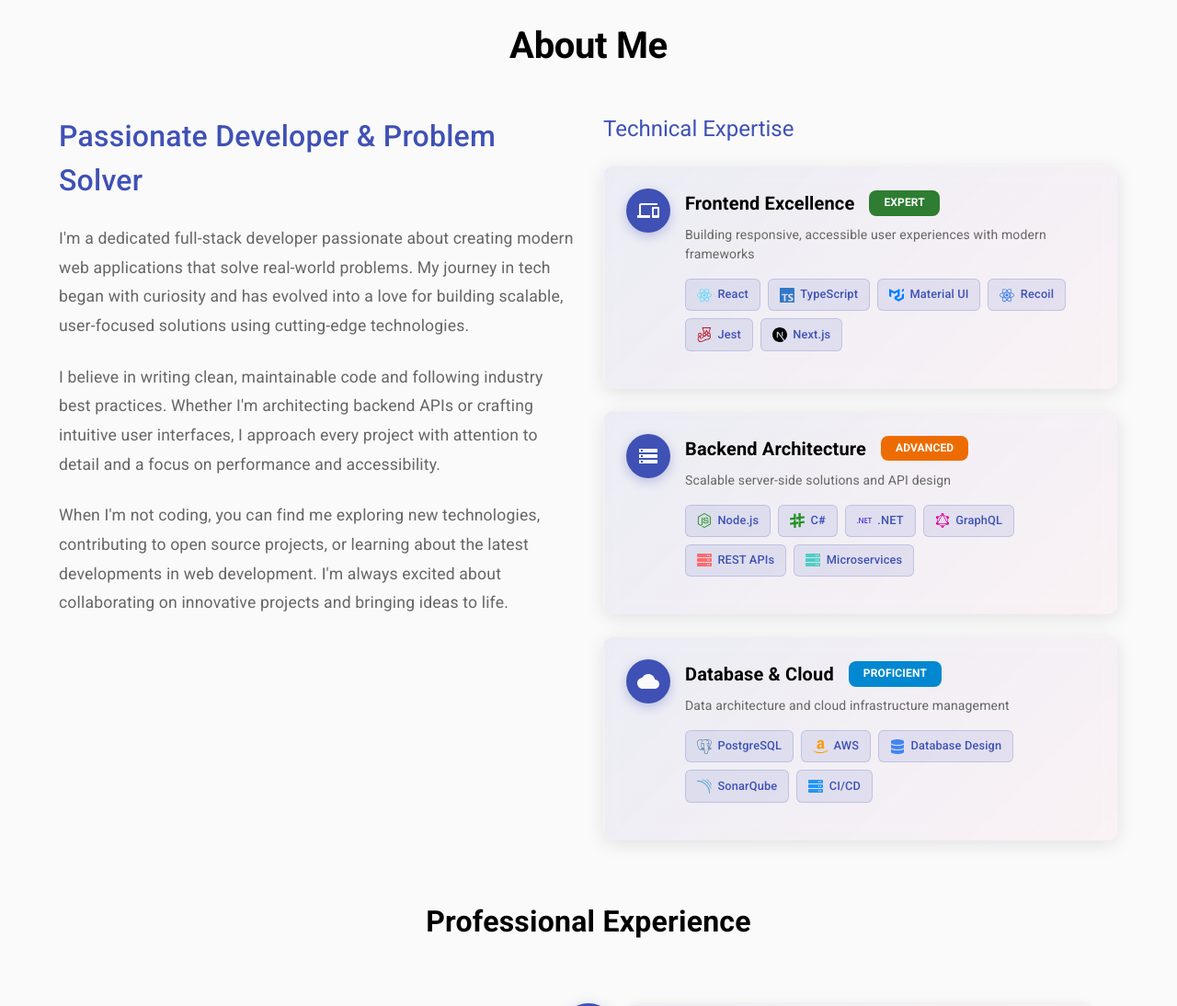
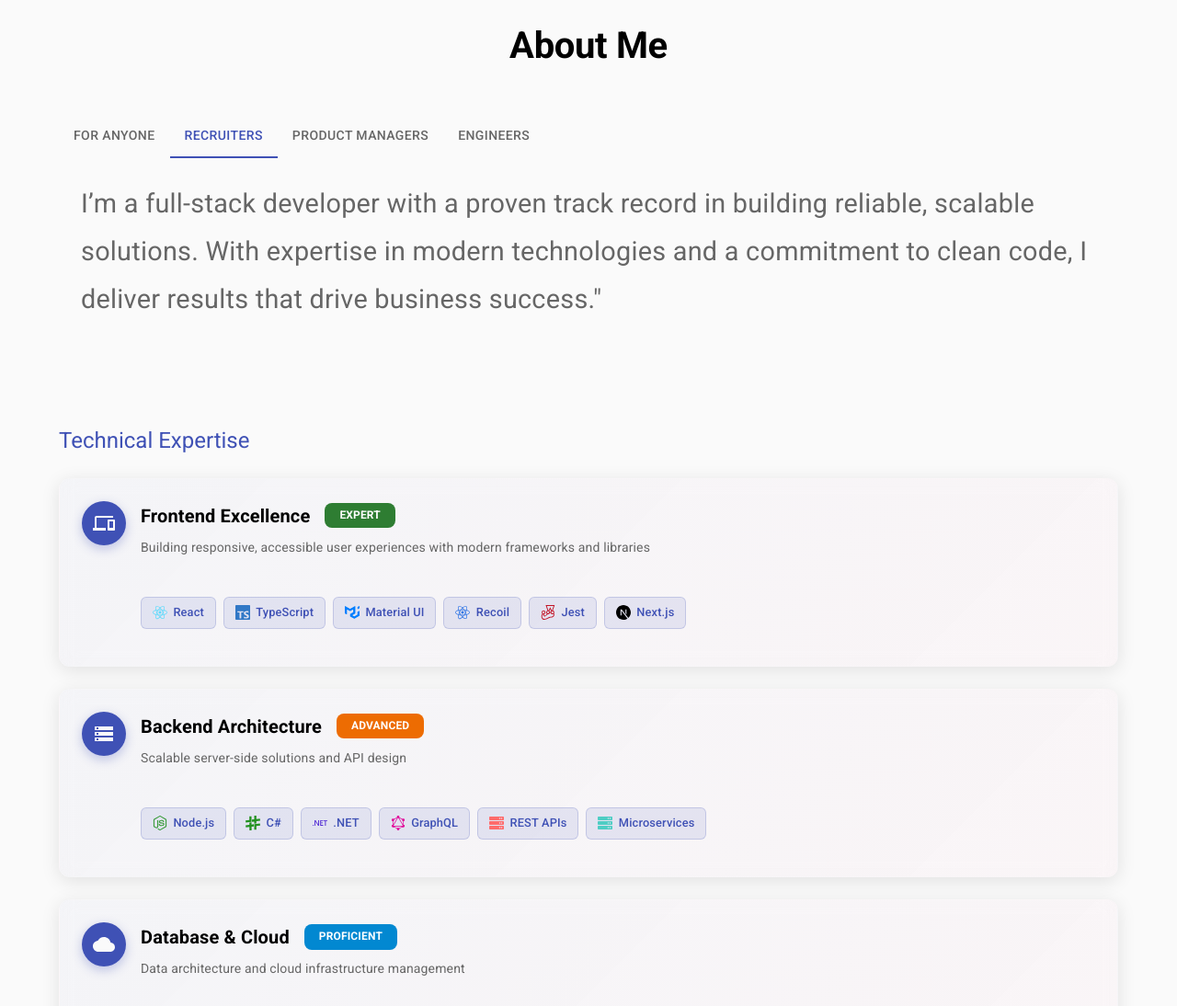
Before and after one commit to BernardoMoschen/portfolio_astro, an Astro site: page / in a window 1280 px wide. Shown: the part 840-1934 px from the top of the page at 92% size. Built offline with nearby package versions, Linux system fonts and the light colour scheme; Astro itself is replaced by a stand-in of ours.

Commit message:
refactor:renew about section

```diff
--- a/src/components/data/aboutData.ts
+++ b/src/components/data/aboutData.ts
@@ -9,6 +9,7 @@ export interface TechnicalArea {
     iconType: 'devices' | 'storage' | 'cloud';
     technologies: Technology[];
     description: string;
+    descriptionHighlight: string;
     highlight: 'Expert' | 'Advanced' | 'Proficient';
 }
 
@@ -33,7 +34,8 @@ export const technicalAreas: TechnicalArea[] = [
             { name: 'Jest', iconColor: '#C21325', iconType: 'jest' },
             { name: 'Next.js', iconColor: '#000000', iconType: 'nextjs' },
         ],
-        description: 'Building responsive, accessible user experiences with modern frameworks',
+        description: `Building responsive, accessible user experiences with modern frameworks and libraries`,
+        descriptionHighlight: 'I write JavaScript that works (after a few Stack Overflow dives)',
         highlight: 'Expert'
     },
     {
@@ -48,6 +50,7 @@ export const technicalAreas: TechnicalArea[] = [
             { name: 'Microservices', iconColor: '#4ECDC4', iconType: 'server' },
         ],
         description: 'Scalable server-side solutions and API design',
+        descriptionHighlight:'I turn APIs into magic—or at least functioning endpoints',
         highlight: 'Advanced'
     },
     {
@@ -61,6 +64,7 @@ export const technicalAreas: TechnicalArea[] = [
             { name: 'CI/CD', iconColor: '#2196F3', iconType: 'server' },
         ],
         description: 'Data architecture and cloud infrastructure management',
+        descriptionHighlight:'I send code to production and pray nothing breaks.' ,
         highlight: 'Proficient'
     },
 ];
--- a/src/components/sections/About/AboutContent.tsx
+++ b/src/components/sections/About/AboutContent.tsx
@@ -1,72 +1,76 @@
-import React from 'react';
+import React, { useState, type SyntheticEvent } from 'react';
 import {
     Grid,
     Box,
     Typography,
-    useTheme,
-    useMediaQuery,
 } from '@mui/material';
+import Tab from '@mui/material/Tab';
+import TabContext from '@mui/lab/TabContext';
+import TabList from '@mui/lab/TabList';
+import TabPanel from '@mui/lab/TabPanel';
+
+type AudienceBrief = {
+    audience: string;
+    brief: string;
+};
+
+const briefList: AudienceBrief[] = [
+    {
+        audience: 'For anyone',
+        brief:
+            'I design and develop scalable, user-focused applications that solve real-world problems. Whether it’s a sleek web platform or a complex backend system, I bring ideas to life with precision and care.',
+    },
+    {
+        audience: 'Recruiters',
+        brief:
+            'I’m a full-stack developer with a proven track record in building reliable, scalable solutions. With expertise in modern technologies and a commitment to clean code, I deliver results that drive business success."',
+    },
+    {
+        audience: 'Product Managers',
+        brief:
+            'I bring end-to-end technical expertise to support your product journey, from discovery to delivery. I’ll collaborate closely to align technical execution with your product vision, maximizing impact at every stage.',
+    },
+    {
+        audience: 'Engineers',
+        brief:
+            'I’m a developer who values efficiency, maintainability, and collaboration. I write clean, scalable code, optimize performance, and contribute to a strong engineering culture by sharing knowledge and solving challenges together.',
+    },
+];
 
 const AboutContent: React.FC = () => {
-    const theme = useTheme();
-    const isMobile = useMediaQuery(theme.breakpoints.down('md'));
+    const [selectedTab, setSelectedTab] = useState<number>(1);
+
+    const handleChange = (_event: SyntheticEvent, newValue: number) => {
+        setSelectedTab(newValue);
+    };
 
     return (
-        <Grid size={{ xs: 12, md: 6 }}>
+        <Grid size={{ xs: 12 }}>
             <Box sx={{ mb: 4 }}>
-                <Typography
-                    variant="h4"
-                    sx={{
-                        mb: 3,
-                        color: 'primary.main',
-                        fontSize: isMobile ? '1.5rem' : '2rem',
-                    }}
-                >
-                    Passionate Developer & Problem Solver
-                </Typography>
-
+                <TabContext value={selectedTab}>
+                    <TabList onChange={handleChange} aria-label="about-section-tabs">
+                        {briefList.map(({ audience }, index) => (
+                            <Tab label={audience} value={index} />
+                        ))}
+                    </TabList>
+                    {briefList.map(({ brief }, index) => (
+                        <TabPanel value={index} >
                             <Typography
                                 variant="body1"
                                 sx={{
                                     mb: 3,
                                     lineHeight: 1.8,
                                     color: 'text.secondary',
-                        fontSize: '1.1rem',
+                                    fontSize: '1.8rem',
                                 }}
                             >
-                    I'm a dedicated full-stack developer passionate about creating modern web applications
-                    that solve real-world problems. My journey in tech began with curiosity and has evolved
-                    into a love for building scalable, user-focused solutions using cutting-edge technologies.
+                                {brief}
                             </Typography>
-
-                <Typography
-                    variant="body1"
-                    sx={{
-                        mb: 3,
-                        lineHeight: 1.8,
-                        color: 'text.secondary',
-                        fontSize: '1.1rem',
-                    }}
-                >
-                    I believe in writing clean, maintainable code and following industry best practices.
-                    Whether I'm architecting backend APIs or crafting intuitive user interfaces,
-                    I approach every project with attention to detail and a focus on performance and accessibility.
-                </Typography>
-
-                <Typography
-                    variant="body1"
-                    sx={{
-                        lineHeight: 1.8,
-                        color: 'text.secondary',
-                        fontSize: '1.1rem',
-                    }}
-                >
-                    When I'm not coding, you can find me exploring new technologies, contributing to
-                    open source projects, or learning about the latest developments in web development.
-                    I'm always excited about collaborating on innovative projects and bringing ideas to life.
-                </Typography>
+                        </TabPanel>
+                    ))}
+                </TabContext>
             </Box>
-        </Grid>
+        </Grid >
     );
 };
 
--- a/src/components/sections/Technical/TechnicalExpertiseCard.tsx
+++ b/src/components/sections/Technical/TechnicalExpertiseCard.tsx
@@ -1,10 +1,11 @@
-import React from 'react';
+import React, { useState } from 'react';
 import {
     Card,
     CardContent,
     Avatar,
     Box,
     Typography,
+    useTheme,
 } from '@mui/material';
 import type { TechnicalArea } from '../../data/aboutData';
 import TechnologyChip from './TechnologyChip';
@@ -15,6 +16,9 @@ interface TechnicalExpertiseCardProps {
 }
 
 const TechnicalExpertiseCard: React.FC<TechnicalExpertiseCardProps> = ({ area }) => {
+    const [isDescriptionHovered, setIsDescriptionHovered] = useState(false);
+    const theme = useTheme();
+
     const getHighlightColor = (highlight: string) => {
         switch (highlight) {
             case 'Expert':
@@ -29,7 +33,9 @@ const TechnicalExpertiseCard: React.FC<TechnicalExpertiseCardProps> = ({ area })
     return (
         <Card
             sx={{
-                background: 'linear-gradient(135deg, rgba(63, 81, 181, 0.08) 0%, rgba(245, 0, 87, 0.03) 100%)',
+                background: theme.palette.mode === 'dark'
+                    ? `linear-gradient(135deg, ${theme.palette.primary.main}15 0%, ${theme.palette.secondary.main}08 100%)`
+                    : `linear-gradient(135deg, ${theme.palette.primary.main}08 0%, ${theme.palette.secondary.main}05 100%)`,
                 backdropFilter: 'blur(10px)',
                 border: '1px solid rgba(255, 255, 255, 0.1)',
                 transition: 'all 0.3s ease',
@@ -52,7 +58,10 @@ const TechnicalExpertiseCard: React.FC<TechnicalExpertiseCardProps> = ({ area })
                     >
                         {getCategoryIcon(area.iconType)}
                     </Avatar>
-                    <Box sx={{ flex: 1 }}>
+                    <Box sx={{ flex: 1 }}
+                        onMouseEnter={() => setIsDescriptionHovered(true)}
+                        onMouseLeave={() => setIsDescriptionHovered(false)}
+                    >
                         <Box sx={{ display: 'flex', alignItems: 'center', mb: 1 }}>
                             <Typography
                                 variant="h6"
@@ -79,16 +88,46 @@ const TechnicalExpertiseCard: React.FC<TechnicalExpertiseCardProps> = ({ area })
                                 {area.highlight}
                             </Box>
                         </Box>
-                        <Typography
-                            variant="body2"
+                        <Box
                             sx={{
-                                color: 'text.secondary',
+                                position: 'relative',
+                                minHeight: 48,
                                 mb: 2,
-                                lineHeight: 1.5
+                                cursor: 'pointer',
                             }}
+
                         >
-                            {area.description}
-                        </Typography>
+                            <Typography
+                                variant="body2"
+                                sx={{
+                                    color: 'text.secondary',
+                                    lineHeight: 1.5,
+                                    opacity: isDescriptionHovered ? 0 : 1,
+                                    transform: isDescriptionHovered ? 'translateY(-10px)' : 'translateY(0)',
+                                    transition: 'all 0.3s ease',
+                                    position: isDescriptionHovered ? 'absolute' : 'static',
+                                    width: '100%',
+                                }}
+                            >
+                                {area.description}
+                            </Typography>
+                            <Typography
+                                variant="body2"
+                                sx={{
+                                    color: 'secondary.light',
+                                    lineHeight: 1.5,
+                                    fontStyle: 'italic',
+                                    fontWeight: 500,
+                                    opacity: isDescriptionHovered ? 1 : 0,
+                                    transform: isDescriptionHovered ? 'translateY(0)' : 'translateY(10px)',
+                                    transition: 'all 0.3s ease',
+                                    position: isDescriptionHovered ? 'static' : 'absolute',
+                                    width: '100%',
+                                }}
+                            >
+                                {area.descriptionHighlight}
+                            </Typography>
+                        </Box>
                         <Box sx={{ display: 'flex', flexWrap: 'wrap', gap: 1 }}>
                             {area.technologies.map((tech, techIndex) => (
                                 <TechnologyChip key={techIndex} technology={tech} />
--- a/src/components/sections/Technical/TechnicalExpertiseSection.tsx
+++ b/src/components/sections/Technical/TechnicalExpertiseSection.tsx
@@ -14,7 +14,7 @@ const TechnicalExpertiseSection: React.FC = () => {
     const isMobile = useMediaQuery(theme.breakpoints.down('md'));
 
     return (
-        <Grid size={{ xs: 12, md: 6 }}>
+        <Grid size={{ xs: 12 }}>
             <Typography
                 variant="h5"
                 sx={{
@@ -25,7 +25,6 @@ const TechnicalExpertiseSection: React.FC = () => {
             >
                 Technical Expertise
             </Typography>
-
             <Stack spacing={3}>
                 {technicalAreas.map((area, index) => (
                     <TechnicalExpertiseCard key={index} area={area} />
```
Lines whose indentation alone changed are shown as unchanged.
